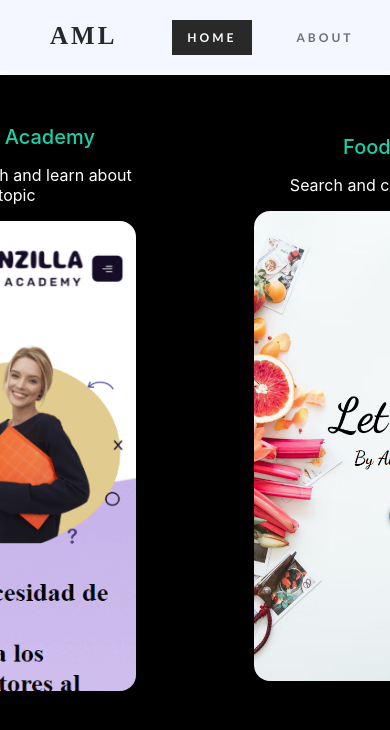
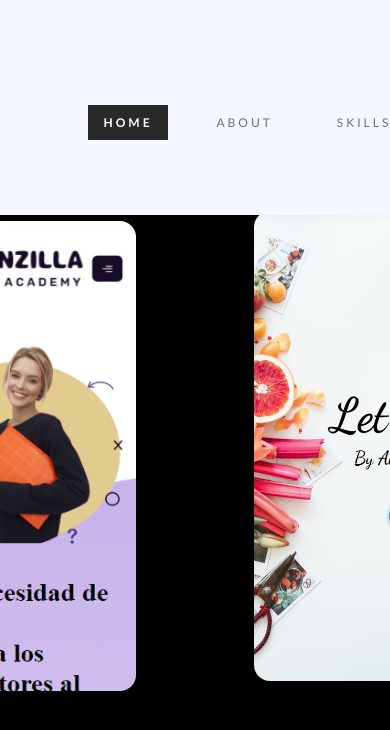
Before and after one commit to AlejoMl1/CV-React, a React (Create React App) app: page /portfolio in a window 390 px wide. Shown: the top 730 px of the page. Built offline with nearby package versions, Linux system fonts and the light colour scheme.

Commit message:
change the effect on navbar and fix the cv download button

```diff
--- a/src/components/FirstSection/FirstSection.js
+++ b/src/components/FirstSection/FirstSection.js
@@ -20,7 +20,7 @@ export default function FirstSection() {
                 <img src={amlCircle} alt="author"/>
                 <p className={styles.details}> Fullstack Developer, Engineer, Entrepreneur</p>
                 {/* <!-- cv btn  --> */}
-                <a href="./Documents/Alejandro_Munoz_CV_Front-end-English.pdf" download className={styles.cvbtn}> Download Cv</a>
+                <a href="./../../assets/cvpdf/src\assets\cvpdf\Alejandro_Munoz_CV_Fullstack-English.pdf" download className={styles.cvbtn}> Download Cv</a>
 
             </div>
             <div className={styles.social}>
--- a/src/components/Header/Header.js
+++ b/src/components/Header/Header.js
@@ -2,7 +2,10 @@
 import React, {useState} from 'react'
 // import './Header.css'
 import styles from './Header.module.scss';
+// import stylesSmall from './HeaderSmall.module.scss';
 import { Link } from 'react-router-dom';
+// const styles = {...stylesBig, ...stylesSmall };
+
 
 export default function Header() {
   const [style, setStyle] = useState({
--- a/src/components/Header/Header.module.scss
+++ b/src/components/Header/Header.module.scss
@@ -1,3 +1,5 @@
+@import './HeaderSmall.module.scss';
+
 ul {
     list-style: none;
 }
@@ -34,6 +36,7 @@ a {
     padding: 10px 15px;
     color: #6c707c;
     font-size: 12px;
+
 }
 
 .lang {
@@ -52,10 +55,17 @@ a {
     display: none;
 }
 
-.menu li a:hover {
-    background-color: #292929;
-    color: #ffffffff !important;
+.menu li:hover {
+    // background-color: #292929;
+    width:50%;
+    // height:3vh;
     font-weight: 600;
+    transform:scale(1.25);
+    transition: 0.2s;
+    a{
+        color: #17d1ac;
+
+    }
 }
 
 .home-true{
--- /dev/null
+++ b/src/components/Header/HeaderSmall.module.scss
@@ -0,0 +1,99 @@
+@media only screen and (max-width: 999px) {
+
+    ul {
+        list-style: none;
+    }
+
+    a {
+        text-decoration: none;
+    }
+    .main {
+        display: flex;
+
+        text-transform: uppercase;
+        font-size: 30px;
+        letter-spacing: 2px;
+        font-family: 'Gill Sans', 'Gill Sans MT', Calibri, 'Trebuchet MS', sans-serif;
+        position: fixed;
+        top: 0;
+        left: 0;
+        width: 100vw;
+        // box-sizing: border-box;
+        // padding: 10px 50px;
+        // margin: 0 20px;
+        background-color: #f4f7ff;
+        box-shadow: 2px 2px 12px rgba(0, 0, 0, 0.05);
+        /* If two positioned elements overlap without a z-index specified, the element positioned last in the HTML code will be shown on top.  */
+        z-index: 1;
+        // border: blue solid 1px;
+    }
+
+    .menu{
+        display:flex;
+        flex:row;
+        // border: rgb(73, 169, 191) solid 1px;
+        // flex-wrap: wrap;
+        justify-content: space-around;
+        align-items: center;
+        width:100%;
+        margin:8vh 6vw;
+        font-weight: 500;
+        gap:1vw;
+        padding: 0;
+        li {
+            // padding: 10px 15px;
+            color: #6c707c;
+            font-size: 50px;
+            // border: rgb(255, 0, 187) solid 1px;
+        }
+
+    }
+
+    .lang {
+        display:none;
+    }
+
+    .logo {
+       display:none;
+    }
+
+    .toggle {
+        display: none;
+    }
+
+    // .menu li a:hover {
+    //     background-color: #292929;
+    //     color: #ffffffff !important;
+    //     font-weight: 600;
+    // }
+
+    .home-true{
+        background-color: #292929;
+        color: #ffffffff !important;
+        font-weight: 600;
+    }
+
+    .about-true{
+        background-color: #292929;
+        color: #ffffffff !important;
+        font-weight: 600;
+    }
+
+    .skills-true{
+        background-color: #292929;
+        color: #ffffffff !important;
+        font-weight: 600;
+    }
+
+    .about-true{
+        background-color: #292929;
+        color: #ffffffff !important;
+        font-weight: 600;
+    }
+    .portfolio-true{
+        background-color: #292929;
+        color: #ffffffff !important;
+        font-weight: 600;
+    }
+
+}
--- a/src/components/Modals-projects/Project02.js
+++ b/src/components/Modals-projects/Project02.js
@@ -16,7 +16,7 @@ const urlVideo = 'https://www.youtube.com/embed/jaGqyXIisSQ'
   return (
     <Project
       // srcImg={image}
-      proyectTile="Learnzilla"
+      proyectTile="Let's cook"
 
       proyectDesc= {  <div><p>This single page application was created with React-Redux in the Front-end and in the Back-end the data of the recipes was fetched from spooncular API and saved in a local DB using Postgres and Squelize.</p> <p> The app is capable of searching through the different titles and types of recipes, also the user can add custom recipes to the database. </p>
 
```
Also changed, not shown: 1 other file (tests, documents, lock files or other folders).
